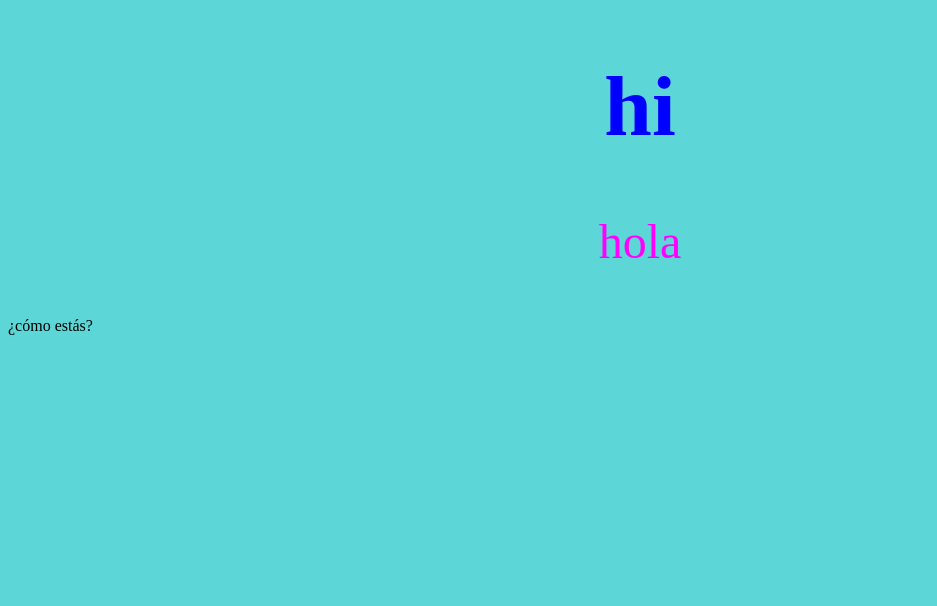
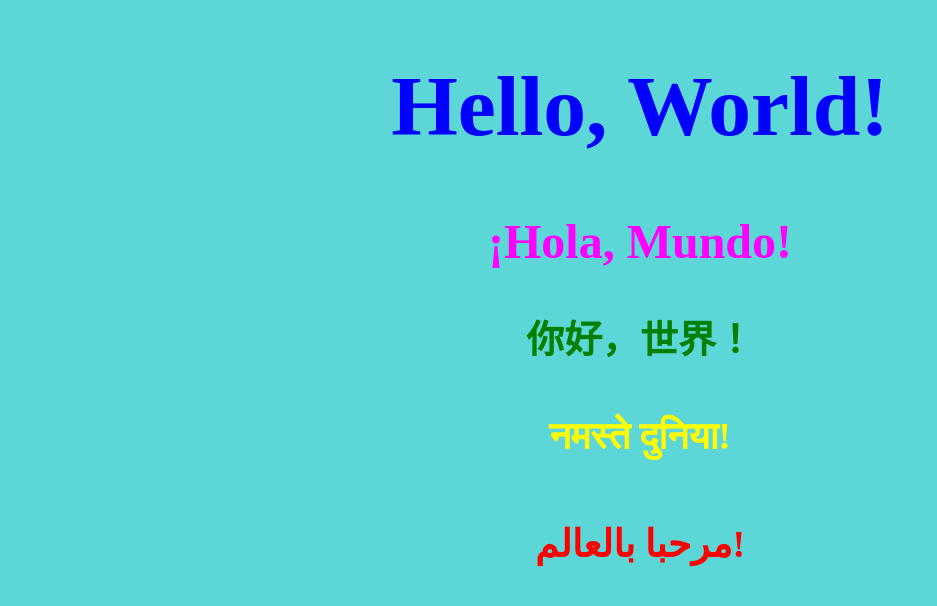
Before and after one commit to colepragides18/colepragides18.github.io, a plain HTML site: page index.html in a window 1280 px wide. Shown: the whole page, without its empty margins (0-937 px from the left). Drawn offline with Linux system fonts and the light colour scheme.

Commit message:
added languages
new changes

```diff
--- a/index.html
+++ b/index.html
@@ -4,34 +4,33 @@
     <meta charset="utf-8">
     <title>Title</title>
   <body bgcolor = #5cd6d6>
-    <h1>hi</h1>
-    <p>hola</p>
-    <c>¿cómo estás?</c>
+    <h1>Hello, World!</h1>
+    <h2>¡Hola, Mundo!</h2>
+    <h3>你好，世界！</h3>
+    <h4>नमस्ते दुनिया!</h4>
+    <h5>مرحبا بالعالم!</h5>
 <style>
 h1 {color:blue;
 font-size:535%;
 text-align: center;
 }
-p {color:magenta;
+h2 {color:magenta;
 font-size:300%;
 text-align: center;
 }
-h2 {color:green;
+h3 {color:green;
 font-size:237%;
 text-align: center;
 }
-#para1 {
-  text-align: right;
-  color:red;
+h4 {color:yellow;
+font-size:237%;
+text-align: center;
+}
+h5 {color:red;
+font-size:237%;
+text-align: center;
 }
 <style>
-
 </head>
-<body bgcolor = #5cd6d6>
-  <h1>hi</h1>
-  <p>hola</p>
-  <h2>¿cómo estás?</h2>
-<a id="para1">Hello World!</a>
-<a>This paragraph is not affected by the style.</a>
-</body>
+<body>
   </html>
```
